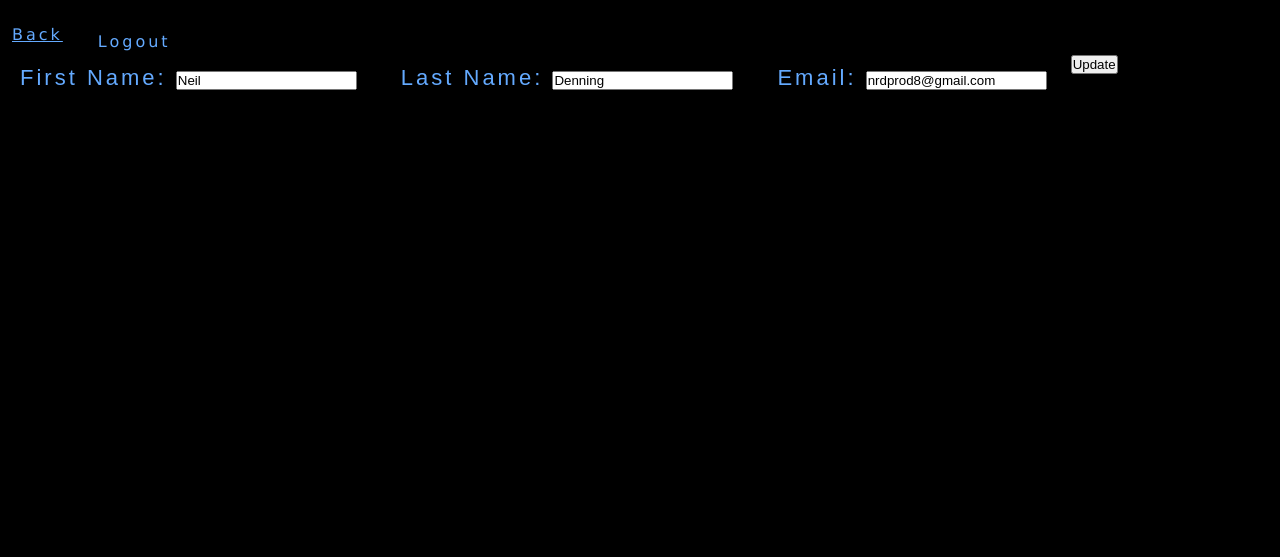
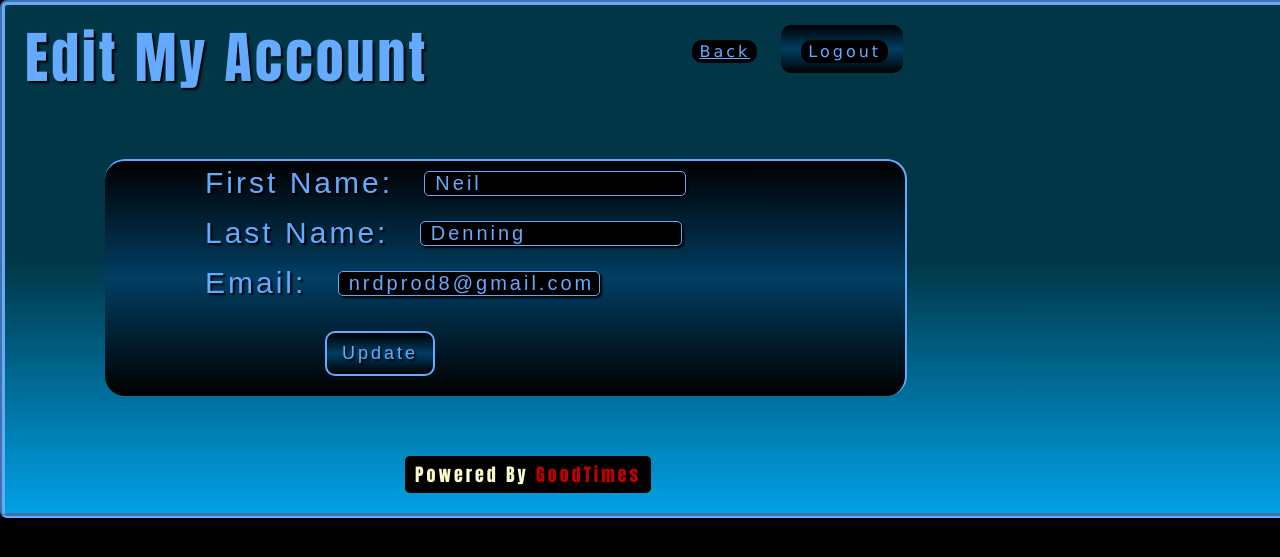
Before and after one commit to codingdojo-projects-algos-august-2019/Niel-and-Richard-Group, a Flask app: page /edit/1 in a window 1280 px wide; the page is wider, and only the part inside the window is pictured. Shown: the top 557 px of that part. Run offline with Flask 2, Linux system fonts and the light colour scheme; a user stored in the database is signed in; data comes from the database, SQL or seed files in the repository.

Commit message:
nrd_add2

```diff
--- a/Group/server.py
+++ b/Group/server.py
@@ -247,24 +247,24 @@ def joke_details(joke_id):
     return render_template("/details.html", likes=likes, jokes=jokes, user=user)
 
 
-@app.route("/edit/1")
-def edit_user():
-    query = "SELECT * FROM users WHERE id = %(id)s"
+@app.route("/edit/<user_id>")
+def edit_user(user_id):
+    query = "SELECT * FROM users WHERE id = %(user_id)s"
     data = {
-        'id': session['user_id']
+        'user_id': session['user_id']
     }
     mysql = connectToMySQL(database)
     user = mysql.query_db(query, data)
     return render_template("/edit.html", user=user[0])
 
-@app.route("/edit/1", methods=['POST'])
-def update_user():
-    query = "UPDATE users SET first_name=%(fn)s, last_name=%(ln)s, email=%(email)s, updated_at=NOW() WHERE id=%(id)s"
+@app.route("/update/<user_id>", methods=['POST'])
+def update_user(user_id):
+    query = "UPDATE users SET first_name=%(fn)s, last_name=%(ln)s, email=%(email)s, updated_at=NOW() WHERE id=%(user_id)s"
     data = {
         'fn': request.form['first_name'],
         'ln': request.form['last_name'],
         'email': request.form['email'],
-        'id': session['user_id']
+        'user_id': user_id
     }
     mysql = connectToMySQL(database)
     mysql.query_db(query, data)
--- /dev/null
+++ b/Group/static/css/edit_stylesheet.css
@@ -0,0 +1,173 @@
+
+
+
+/* landing.html Style Sheet
+Neil Denning
+Richard Kim
+*/
+
+
+*{
+    padding: 0px;
+    margin: 0px auto;
+    /* outline: 1px solid red; */
+}
+
+body{
+    background-color:rgb(0, 0, 0);
+}
+
+#container{
+    background-image: linear-gradient( rgb(0, 54, 70) 50%,  rgb(0, 161, 230));
+    border: 5px groove rgb(100, 170, 255);
+    min-height: 400px;
+    width: 1366px;
+    border-radius: 7px;
+}
+
+.top{
+    display: inline-block;
+    vertical-align: top;
+    width: 800px;
+    border-right: 2px solid rgb(100, 170, 255);
+    border-top: 2px solid rgb(100, 170, 255);
+    border-radius: 20px;
+    background-image: linear-gradient(rgb(0, 0, 0),rgb(1, 62, 99),rgb(0, 0, 0));
+    margin: 40px 0px 0px 100px;
+}
+
+p{
+    display: inline-block;
+    vertical-align: top;
+    margin: 0px 0px 0px 80px;
+    padding: 5px 20px 5px 20px;
+    font-family: Arial, Helvetica, sans-serif;
+    color: rgb(100, 170, 255);
+    font-size: 30px;
+    text-align: center;
+    text-shadow: 2px 2px 2px rgb(0, 0, 0);
+    letter-spacing: 3px;
+}
+
+.back_link{
+    display: inline-block;
+    vertical-align: top;
+    margin: 35px 0px 0px 260px;
+    padding: 2px 7px 2px 7px;
+    font-family: 'Lucida Sans', 'Lucida Sans Regular', 'Lucida Grande', 'Lucida Sans Unicode', Geneva, Verdana, sans-serif;
+    color: rgb(100, 170, 255);
+    background-color: rgb(0,0,0);
+    font-size: 16px;
+    text-align: center;
+    letter-spacing: 3px;
+    border: rgb(100, 170, 255);
+    border-radius: 10px;
+}
+
+h1{
+    display: inline-block;
+    margin: 10px 0px 20px 20px;
+    padding: 0px 0px 0px 0px;
+    font-family: Impact, Haettenschweiler, 'Arial Narrow Bold', sans-serif;
+    color: rgb(100, 170, 255);
+    font-size: 56px;
+    text-align: center;
+    text-shadow: 2px 2px 2px rgb(0, 0, 0);
+    letter-spacing: 3px;
+}
+
+h4{
+    display: inline-block;
+    background-color:rgb(0, 0, 0);
+    border-radius: 5px;
+    margin: 60px 0px 20px 400px;
+    padding: 5px 10px 5px 10px;
+    font-family: Impact, Haettenschweiler, 'Arial Narrow Bold', sans-serif;
+    color: rgb(248, 250, 205);
+    font-size: 18px;
+    text-align: center;
+    letter-spacing: 3px;
+}
+
+.input_box{
+    display: inline-block;
+    vertical-align: top;
+    width: 250px;
+    border-radius: 5px;
+    font-family: Arial, Helvetica, sans-serif;
+    font-weight: lighter;
+    letter-spacing: 3px;
+    background-color: rgb(0, 0, 0);
+    color: rgb(100, 170, 255);
+    margin: 5px 0px 10px 20px;
+    padding: 0px 0px 0px 10px;
+    text-shadow: 1px 1px 1px black;
+    box-shadow: 2px 2px 2px black;
+    font-size: 20px;
+    border: 1px solid rgb(100, 170, 255);
+}
+
+.logout_button{
+    display: inline-block;
+    vertical-align: top;
+    background-image: linear-gradient(rgb(0, 0, 0),rgb(1, 62, 99),rgb(0, 0, 0));
+    margin: 20px 0px 20px 20px;
+    padding: 10px 15px 10px 15px;
+    font-family: Arial, Helvetica, sans-serif;
+    color: rgb(100, 170, 255);
+    font-size: 18px;
+    text-align: center;
+    text-shadow: 2px 2px 2px rgb(0, 0, 0);
+    letter-spacing: 3px;
+    border-radius: 10px;
+}
+
+
+.red{
+    color: rgb(191, 0, 0);
+}
+
+button{
+    display: inline-block;
+    margin: 5px 0px 0px 5px;
+    padding: 2px 7px 2px 7px;
+    font-family: 'Lucida Sans', 'Lucida Sans Regular', 'Lucida Grande', 'Lucida Sans Unicode', Geneva, Verdana, sans-serif;
+    color: rgb(100, 170, 255);
+    background-color: rgb(0,0,0);
+    font-size: 16px;
+    text-align: center;
+    letter-spacing: 3px;
+    border: rgb(100, 170, 255);
+    border-radius: 10px;
+}
+
+a{
+    display: inline-block;
+    vertical-align: top;
+    margin: 5px 0px 0px 5px;
+    padding: 2px 7px 2px 7px;
+    font-family: 'Lucida Sans', 'Lucida Sans Regular', 'Lucida Grande', 'Lucida Sans Unicode', Geneva, Verdana, sans-serif;
+    color: rgb(100, 170, 255);
+    background-color: rgb(0,0,0);
+    font-size: 16px;
+    text-align: center;
+    letter-spacing: 3px;
+    border: rgb(100, 170, 255);
+    border-radius: 10px;
+}
+
+.submit_button{
+    display: inline-block;
+    vertical-align: top;
+    background-image: linear-gradient(rgb(0, 0, 0),rgb(1, 62, 99),rgb(0, 0, 0));
+    margin: 20px 0px 20px 220px;
+    padding: 10px 15px 10px 15px;
+    font-family: Arial, Helvetica, sans-serif;
+    color: rgb(100, 170, 255);
+    font-size: 18px;
+    text-align: center;
+    text-shadow: 2px 2px 2px rgb(0, 0, 0);
+    letter-spacing: 3px;
+    border: 2px solid rgb(100, 170, 255);
+    border-radius: 10px;
+}
--- a/Group/templates/edit.html
+++ b/Group/templates/edit.html
@@ -1,21 +1,28 @@
+
+
 <!DOCTYPE html>
 <html lang="en">
 <head>
     <meta charset="UTF-8">
     <meta name="viewport" content="width=device-width, initial-scale=1.0">
     <meta http-equiv="X-UA-Compatible" content="ie=edge">
-    <link rel="stylesheet" type="text/css" href="{{ url_for('static', filename='css/landing_stylesheet.css') }}">
-    <title>Document</title>
+    <link rel="stylesheet" type="text/css" href="{{ url_for('static', filename='css/edit_stylesheet.css') }}">
+    <title>Jokes Edit User Info</title>
 </head>
 <body>
-    <legend>Edit My Account</legend>
-    <a href="/back">Back</a>
-    <a href="/logout"><button>Logout</button></a>
-    <form action="/edit" method='post'>
-        <p>First Name: <input type="text" name="first_name" value="{{user['first_name']}}"></p>
-        <p>Last Name: <input type="text" name="last_name" value="{{user['last_name']}}"></p>
-        <p>Email: <input type="text" name="email" value="{{user['email']}}"></p>
-        <input type="submit" value="Update">
-    </form>
+    <main id="container">
+        <h1>Edit My Account</h1>
+        <a class="back_link" href="/back">Back</a>
+        <a class="logout_button" href="/logout"><button>Logout</button></a>
+        <form class="top" action="/update/{{ session['user_id'] }}" method='post'>
+            <p>First Name: <input class="input_box" type="text" name="first_name" value="{{user['first_name']}}"></p>
+            <p>Last Name: <input class="input_box" type="text" name="last_name" value="{{user['last_name']}}"></p>
+            <p>Email: <input class="input_box" type="text" name="email" value="{{user['email']}}"></p>
+            <input class="submit_button" type="submit" value="Update">
+        </form>
+        <footer>
+            <h4>Powered By <span class="red">GoodTimes</span></h4>
+        </footer>
+    </main>
 </body>
 </html>
--- a/Group/templates/landing.html
+++ b/Group/templates/landing.html
@@ -16,7 +16,7 @@ Neil Denning -->
 <body>
     <main id="container">
         <h1>Welcome "{{ user.first_name }}", please share a joke. </h1>
-        <a class="/edit/1" href="/edit/{{session['user_id']}}">Edit My Account</a>
+        <a class="edit_link" href="/edit/{{session['user_id']}}">Edit My Account</a>
         <a class="logout_button" href="/logout">Logout</a>
 
         <div class="top">
@@ -42,7 +42,7 @@ Neil Denning -->
             {% if jokes %}
                 {% for joke in jokes %}
                 <div class="joke_post">
-                    <p><a href="/details/{{joke['user_id']}}">{{ joke.alias }}</a> says:</p>
+                    <p><a href="/details/{{joke['id']}}">{{ joke.alias }}</a> says:</p>
                     <p><span class="black_bg" >Joke:</span> "{{ joke['joke']}}"</p>
                     <p><span class="black_bg" >Punchline:</span> "{{ joke['punchline']}}"</p>
                     {% if joke['id'] in liked_jokes %}
```
Also changed, not shown: Group/templates/details.html (+32 -4 lines), 1 other file.
